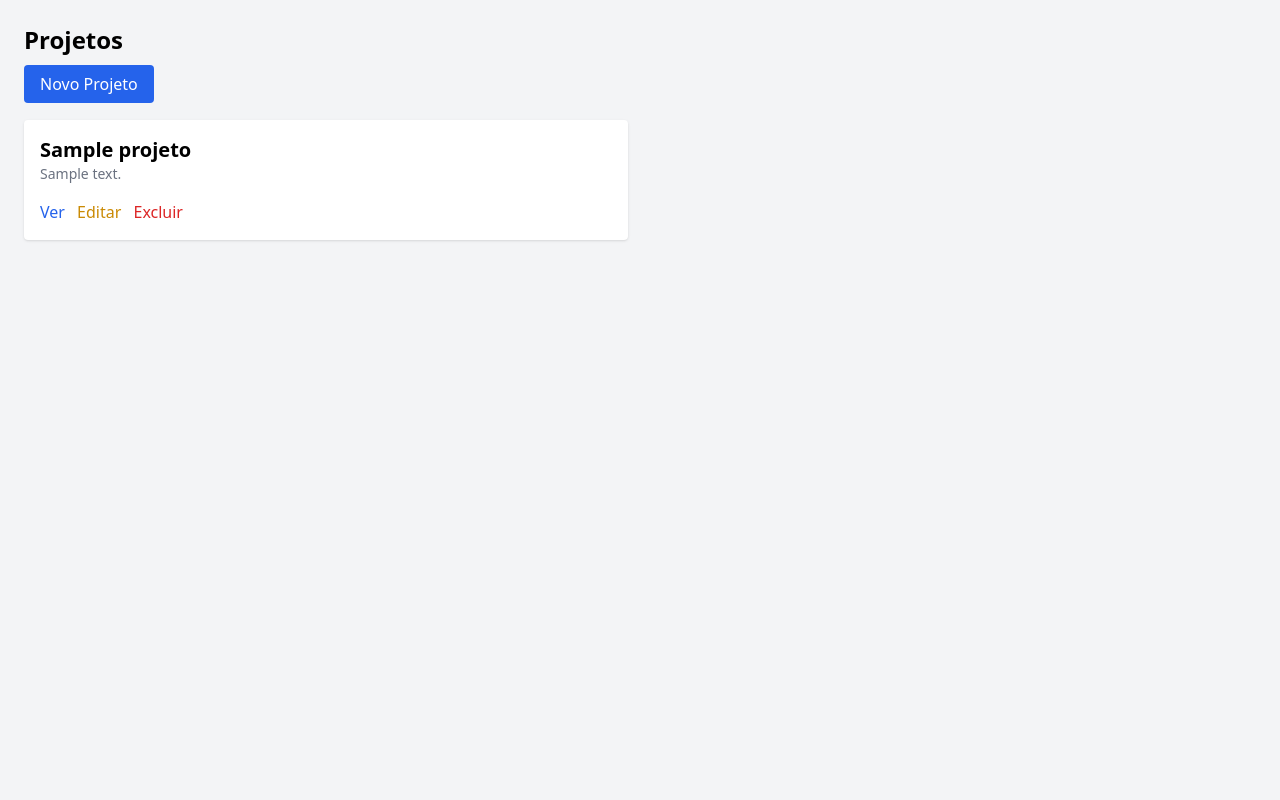
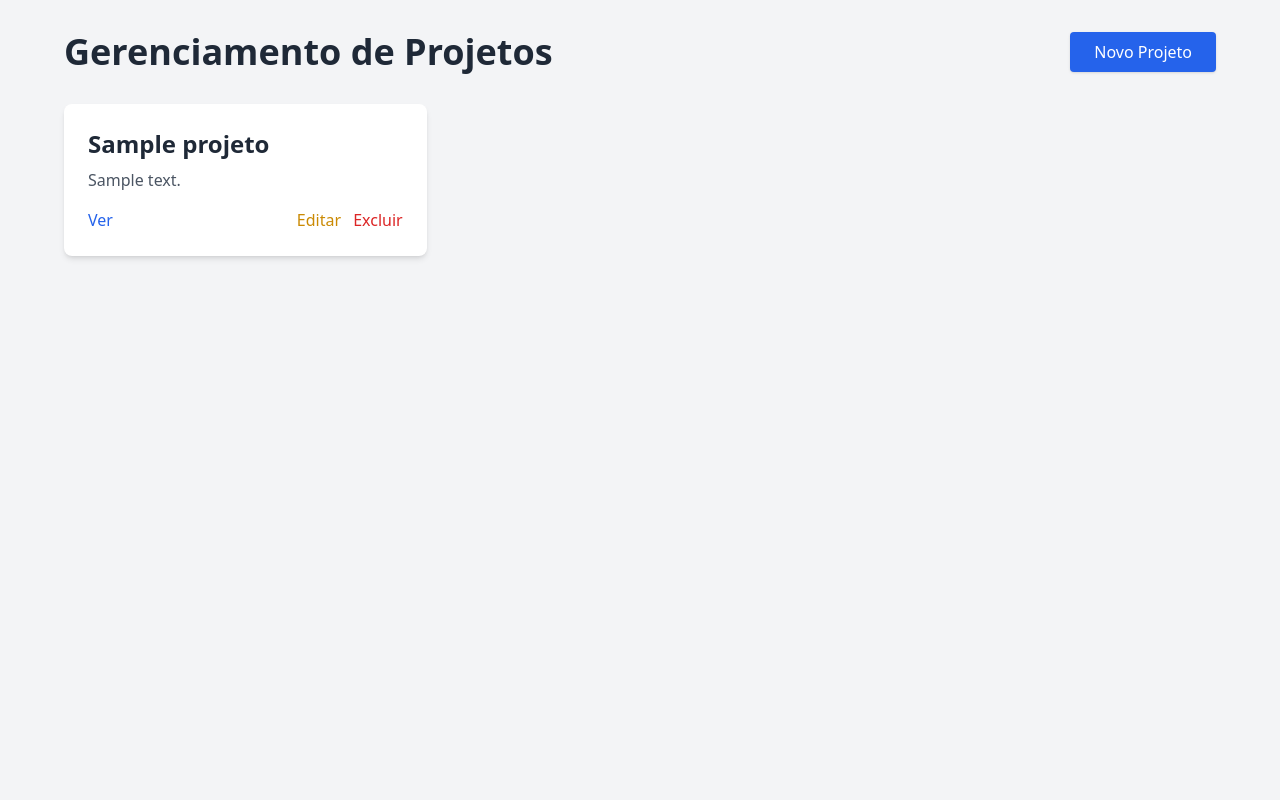
Before and after one commit to DEV310107/Projeto_de_recupera--o, a Flask app: template templates/index.html in a window 1280 px wide. Run offline with Flask 3, Linux system fonts and the light colour scheme; the template is opened without the code that fills it: most values are stand-ins (such as "Sample title", 1, 10 or a date in 2020); some libraries are stand-ins or nearby versions.

Commit message:
saave final

```diff
--- a/templates/index.html
+++ b/templates/index.html
@@ -1,4 +1,3 @@
-<!-- templates/index.html -->
 <!DOCTYPE html>
 <html lang="pt-br">
 <head>
@@ -6,25 +5,35 @@
   <title>Projetos</title>
   <script src="https://cdn.tailwindcss.com"></script>
 </head>
-<body class="bg-gray-100 p-6">
-  <h1 class="text-2xl font-bold mb-4">Projetos</h1>
-  <a href="{{ url_for('criar_projeto') }}" class="bg-blue-600 text-white px-4 py-2 rounded">Novo Projeto</a>
+<body class="bg-gray-100 min-h-screen flex flex-col items-center p-8">
 
-  <div class="grid grid-cols-1 md:grid-cols-2 gap-6 mt-6">
+  <header class="w-full max-w-6xl flex justify-between items-center mb-8">
+    <h1 class="text-4xl font-bold text-gray-800">Gerenciamento de Projetos</h1>
+    <a href="{{ url_for('criar_projeto') }}" class="bg-blue-600 hover:bg-blue-700 text-white px-6 py-2 rounded shadow">
+      Novo Projeto
+    </a>
+  </header>
+
+  <main class="w-full max-w-6xl grid grid-cols-1 sm:grid-cols-2 lg:grid-cols-3 gap-8">
     {% for projeto in projetos %}
-    <div class="bg-white p-4 shadow rounded">
+    <div class="bg-white rounded-lg shadow-md overflow-hidden flex flex-col">
       {% if projeto.imagem %}
-      <img src="{{ url_for('static', filename='img/' ~ projeto.imagem) }}" class="h-40 w-full object-cover rounded mb-2">
+      <img src="{{ url_for('static', filename='img/' ~ projeto.imagem) }}" class="h-48 w-full object-cover">
       {% endif %}
-      <h2 class="text-xl font-semibold">{{ projeto.nome }}</h2>
-      <p class="text-sm text-gray-500">{{ projeto.descricao }}</p>
-      <div class="mt-4 space-x-2">
-        <a href="{{ url_for('ver_projeto', id=projeto.id) }}" class="text-blue-600">Ver</a>
-        <a href="{{ url_for('editar_projeto', id=projeto.id) }}" class="text-yellow-600">Editar</a>
-        <a href="{{ url_for('remover_projeto', id=projeto.id) }}" class="text-red-600">Excluir</a>
+      <div class="p-6 flex flex-col flex-grow">
+        <h2 class="text-2xl font-semibold mb-2 text-gray-800">{{ projeto.nome }}</h2>
+        <p class="text-gray-600 mb-4 flex-grow">{{ projeto.descricao }}</p>
+        <div class="flex justify-between items-center mt-auto">
+          <a href="{{ url_for('ver_projeto', id=projeto.id) }}" class="text-blue-600 hover:underline">Ver</a>
+          <div class="space-x-2">
+            <a href="{{ url_for('editar_projeto', id=projeto.id) }}" class="text-yellow-600 hover:underline">Editar</a>
+            <a href="{{ url_for('remover_projeto', id=projeto.id) }}" class="text-red-600 hover:underline">Excluir</a>
+          </div>
+        </div>
       </div>
     </div>
     {% endfor %}
-  </div>
+  </main>
+
 </body>
 </html>
```
Also changed, not shown: templates/projeto.html (renamed from templates/pojeto.html).
